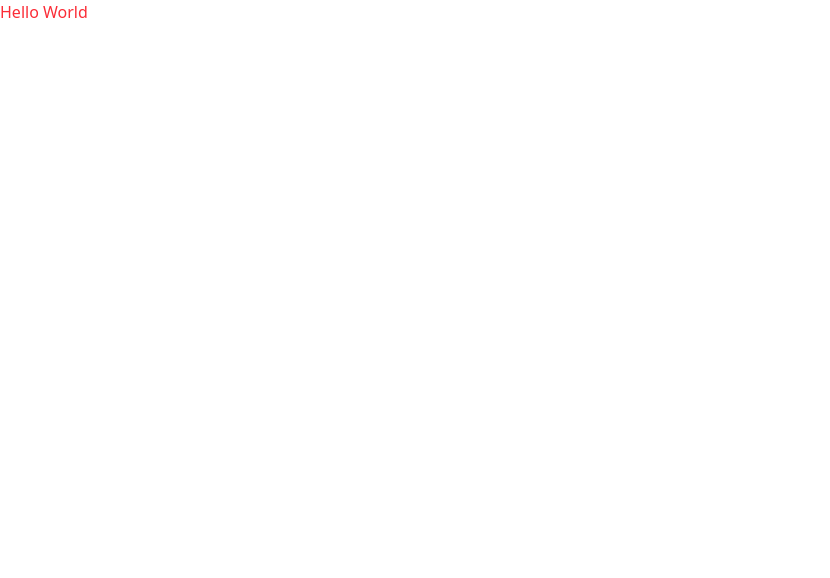
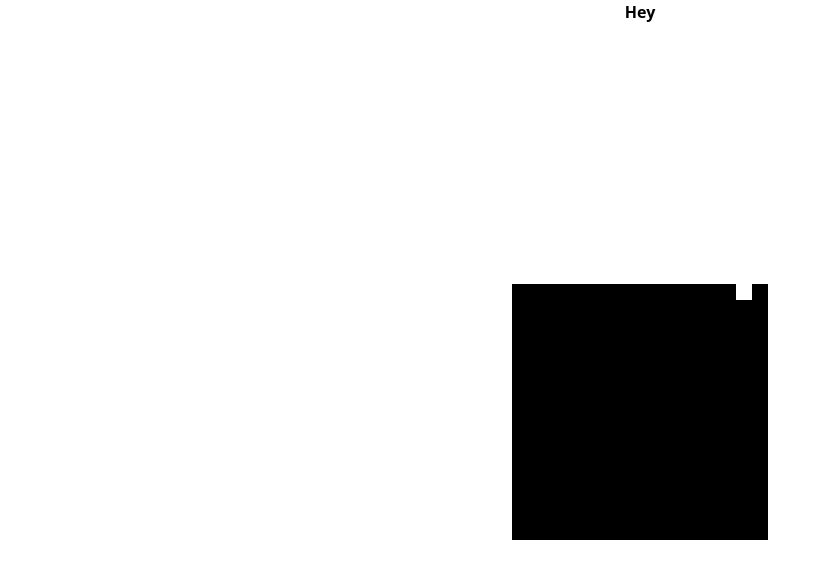
Before and after one commit to addicted-2-you/snake-web-react, a React (Vite) app: page / in a window 1280 px wide. Shown: the top 578 px of the page, without its empty margins (0-830 px from the left). Built offline with nearby package versions, Linux system fonts and the light colour scheme.

Commit message:
add a static snake

```diff
--- a/src/App.tsx
+++ b/src/App.tsx
@@ -1,5 +1,14 @@
+import { GameField } from './game/components/GameField';
+
 const App = () => {
-  return <h1 className="text-red-500">Hello World</h1>;
+  return (
+    <div className="h-screen flex flex-col">
+      <h1 className="text-center font-bold">Hey</h1>
+      <div className="flex grow justify-center items-center">
+        <GameField />
+      </div>
+    </div>
+  );
 };
 
 export default App;
--- /dev/null
+++ b/src/game/components/GameCell.tsx
@@ -0,0 +1,13 @@
+import { FIELD_CELL_SIZE_STYLE } from '../constants/game';
+import { TGameCellType } from '../model/game';
+import { getCellStyle } from '../util/game';
+
+interface Props {
+  type: TGameCellType;
+}
+
+export const GameCell = ({ type }: Props) => {
+  const cellStyle = getCellStyle(type);
+
+  return <div style={FIELD_CELL_SIZE_STYLE} className={`${cellStyle}`}></div>;
+};
--- /dev/null
+++ b/src/game/components/GameField.tsx
@@ -0,0 +1,58 @@
+import { useEffect } from 'react';
+import { useDispatch, useSelector } from 'react-redux';
+
+import {
+  selectGameHeight,
+  selectGameWidth,
+  selectSnake,
+} from '../store/seletors';
+import { TGameCell } from '../model/game';
+import { GameCell } from './GameCell';
+import { setSnake } from '../store/reducer';
+import { buildSnake } from '../util/game';
+
+export const GameField = () => {
+  const dispatch = useDispatch();
+
+  const width = useSelector(selectGameWidth);
+  const height = useSelector(selectGameHeight);
+  const snake = useSelector(selectSnake);
+
+  useEffect(() => {
+    dispatch(setSnake(buildSnake({ width, height, length: 3 })));
+  }, [dispatch, width, height]);
+
+  const gameField: TGameCell[][] = [];
+  for (let i = 0; i < height; i += 1) {
+    const row: TGameCell[] = [];
+    for (let j = 0; j < width; j += 1) {
+      row.push({
+        x: j,
+        y: i,
+        type: 'bg',
+      });
+    }
+
+    gameField.push(row);
+  }
+
+  for (let i = 0; i < snake.length; i += 1) {
+    const snakeCell = snake[i];
+    gameField[snakeCell.y][snakeCell.x].type =
+      i === 0 ? 'snakeHead' : 'snakeTail';
+  }
+
+  return (
+    <div
+      style={{
+        gridTemplateColumns: `repeat(${width}, 1fr)`,
+        gridTemplateRows: `grid-rows-[repeat(${height},_1fr)]`,
+      }}
+      className="grid"
+    >
+      {gameField.map((fieldRow, i) =>
+        fieldRow.map((fr, j) => <GameCell key={`${i}-${j}`} type={fr.type} />),
+      )}
+    </div>
+  );
+};
--- /dev/null
+++ b/src/game/constants/game.ts
@@ -0,0 +1,6 @@
+export const FIELD_CELL_SIZE_PX = 16;
+
+export const FIELD_CELL_SIZE_STYLE = {
+  height: `${FIELD_CELL_SIZE_PX}px`,
+  width: `${FIELD_CELL_SIZE_PX}px`,
+};
--- /dev/null
+++ b/src/game/model/game.ts
@@ -0,0 +1,14 @@
+export type TGameSnakeCellType = 'snakeHead' | 'snakeTail';
+export type TGameCellType = 'bg' | TGameSnakeCellType;
+
+export type TGameCell = {
+  type: TGameCellType;
+  x: number;
+  y: number;
+};
+
+export type TGameSnakeCell = {
+  type: TGameSnakeCellType;
+  x: number;
+  y: number;
+};
--- /dev/null
+++ b/src/game/store/reducer.ts
@@ -0,0 +1,37 @@
+import { createSlice, PayloadAction } from '@reduxjs/toolkit';
+import { TGameSnakeCell } from '../model/game';
+
+interface GameState {
+  width: number;
+  height: number;
+  snake: TGameSnakeCell[];
+}
+
+const initialState: GameState = {
+  width: 16,
+  height: 16,
+  snake: [],
+};
+
+const gameSlice = createSlice({
+  name: 'game',
+  initialState,
+  reducers: {
+    setWidth: (state, action: PayloadAction<number>) => {
+      state.width = action.payload;
+    },
+    setHeight: (state, action: PayloadAction<number>) => {
+      state.height = action.payload;
+    },
+    setSnake: (state, action: PayloadAction<TGameSnakeCell[]>) => {
+      state.snake = action.payload;
+    },
+    addSnakeTail: (state, action: PayloadAction<TGameSnakeCell>) => {
+      state.snake.push(action.payload);
+    },
+  },
+});
+
+export const gameReducer = gameSlice.reducer;
+export const { setWidth, setHeight, setSnake, addSnakeTail } =
+  gameSlice.actions;
--- /dev/null
+++ b/src/game/store/seletors.ts
@@ -0,0 +1,7 @@
+import { RootState } from '../../store';
+
+export const selectGameWidth = (state: RootState) => state.game.width;
+
+export const selectGameHeight = (state: RootState) => state.game.height;
+
+export const selectSnake = (state: RootState) => state.game.snake;
--- /dev/null
+++ b/src/game/util/game.ts
@@ -0,0 +1,53 @@
+import { clamp, getRandomIntervalInt } from '../../shared/utils/nums';
+import { TGameCellType, TGameSnakeCell } from '../model/game';
+
+export const getCellStyle = (type: TGameCellType) => {
+  switch (type) {
+    case 'bg': {
+      return 'bg-black';
+    }
+
+    case 'snakeHead': {
+      return 'bg-gray-400';
+    }
+
+    case 'snakeTail': {
+      return 'bg-white';
+    }
+
+    default: {
+      return '';
+    }
+  }
+};
+
+interface IBuildSnakeParams {
+  width: number;
+  height: number;
+  length?: number;
+}
+
+export const buildSnake = ({
+  width,
+  height,
+  length = 1,
+}: IBuildSnakeParams): TGameSnakeCell[] => {
+  const result: TGameSnakeCell[] = [];
+
+  result.push({
+    x: getRandomIntervalInt(0, width),
+    y: getRandomIntervalInt(0, height),
+    type: 'snakeHead',
+  });
+
+  while (result.length < length) {
+    const tail = result[result.length - 1];
+    result.push({
+      x: tail.x,
+      y: clamp(tail.y - 1, 0, height),
+      type: 'snakeTail',
+    });
+  }
+
+  return result;
+};
--- /dev/null
+++ b/src/shared/utils/nums.ts
@@ -0,0 +1,7 @@
+export const getRandomIntervalInt = (min: number, max: number) => {
+  return Math.floor(Math.random() * (max - min));
+};
+
+export const clamp = (value: number, min: number, max: number) => {
+  return Math.min(Math.max(value, min), max);
+};
--- a/src/store.ts
+++ b/src/store.ts
@@ -1,7 +1,11 @@
 import { configureStore } from '@reduxjs/toolkit';
 
+import { gameReducer } from './game/store/reducer';
+
 export const store = configureStore({
-  reducer: {},
+  reducer: {
+    game: gameReducer,
+  },
 });
 
 export type RootState = ReturnType<typeof store.getState>;
```
